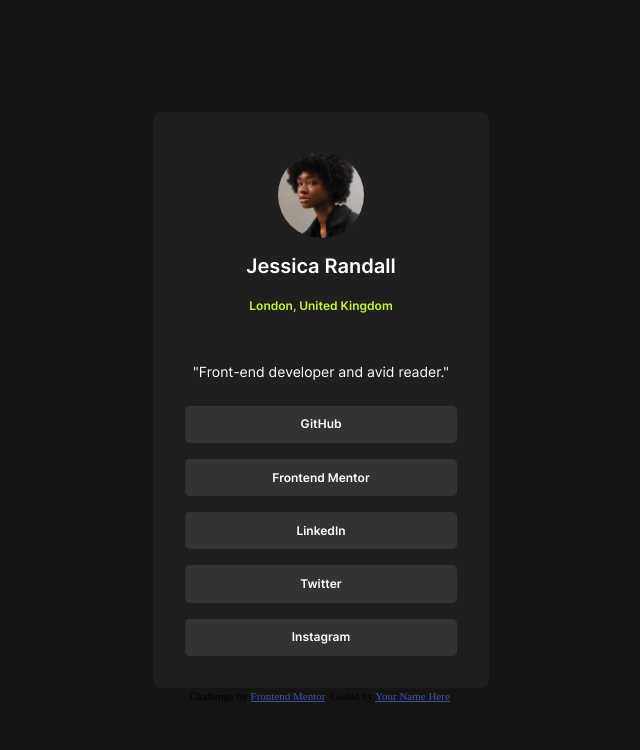
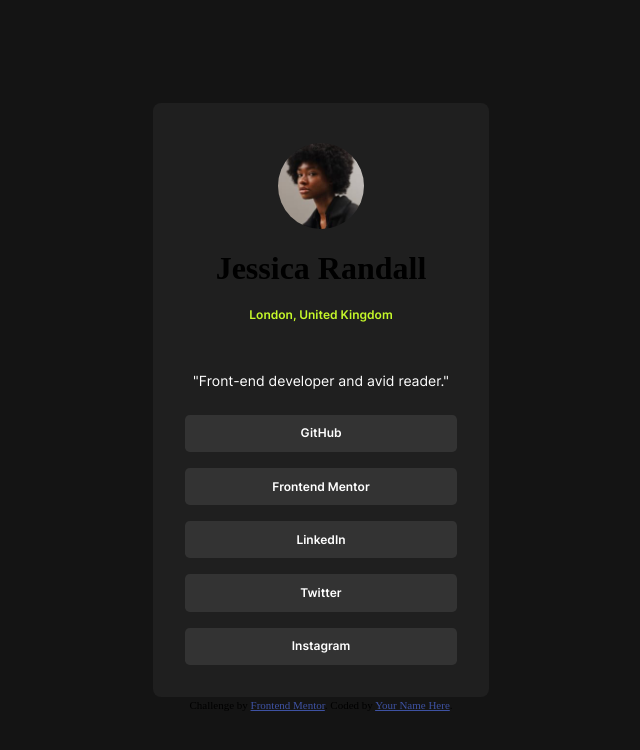
Before and after one commit to Ahmed1khaled1/practice-2, a plain HTML site: page index.html in a window 1280 px wide. Shown: the whole page, without its empty margins (319-959 px from the left). Drawn offline with Linux system fonts and the light colour scheme.

Commit message:
Update index.html

```diff
--- a/index.html
+++ b/index.html
@@ -13,7 +13,7 @@
   <main>
     <div class="container">
       <img src="assets/images/avatar-jessica.jpeg" alt="">
-      <h2>Jessica Randall</h2>
+      <h1>Jessica Randall</h1>
       <p class="green">London, United Kingdom</p>
       <p>"Front-end developer and avid reader."</p>
       <div class="buttons">
```
